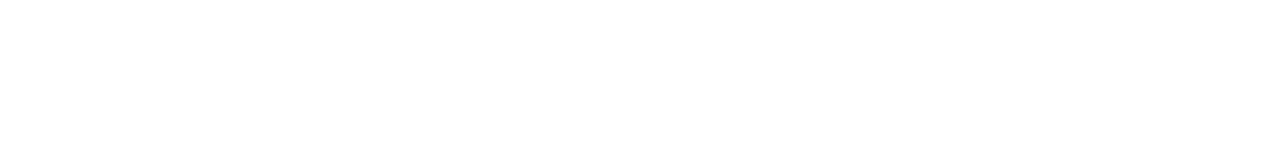
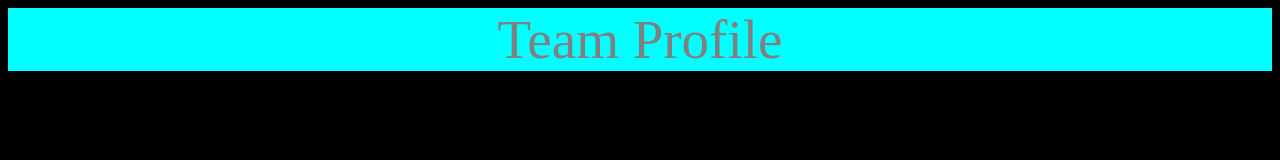
Before and after one commit to aniecres/Team_Profile_Generator, a website: page dist/index.html in a window 1280 px wide. Drawn offline with Linux system fonts and the light colour scheme.

Commit message:
coding html and css files

```diff
--- a/dist/index.html
+++ b/dist/index.html
@@ -5,9 +5,25 @@
     <meta http-equiv="X-UA-Compatible" content="IE=edge">
     <meta name="viewport" content="width=device-width, initial-scale=1.0">
     <title>Team Profile</title>
-    <link rel="stylesheet" href="./style.css">
+    <link rel="stylesheet" href="https://cdnjs.cloudflare.com/ajax/libs/font-awesome/5.11.2/css/all.min.css">
+    <link href="https://fonts.googleapis.com/css?family=Public+Sans:300i,300,500&display=swap">
+    <link rel="https://stackpath.bootstrapcdn.com/bootstrap/4.5.0/css/bootstrap.min.css" integrity="sha384-9aIt2nRpC12Uk9gS9baDl411NQApFmC26EwAOH8WgZl5MYYxFfc+NcPb1dKGj7Sk" crossorigin="anonymous">
+    <link rel="stylesheet" href="style.css">
 </head>
 <body>
+    <header>
+        <nav class="head" id="head">
+            <span class="headline mb-0 h1 w-100 text-center" id="head-text">Team Profile</span>
+        </nav>
+    </header>
 
+    <main>
+        <div class="container"></div>
+        <div class="team-card" id="team-card"></div>
+
+        <!-- building team cards -->
+        <div class="col-4 mt-4">
+            <div class="card h-100"></div>
+    </main>
 </body>
 </html>
--- a/dist/style.css
+++ b/dist/style.css
@@ -0,0 +1,25 @@
+* {
+    box-sizing: border-box;
+    background-color: black;
+}
+
+:root {
+    --primary: aqua;
+    --secondary:
+}
+
+body {
+    font-family: 'Times New Roman', Times, serif;
+}
+
+#head {
+    background-color: var(--primary);
+    color: gray;
+    align-items: center;
+    text-align: center;
+}
+
+#head-text {
+    background-color: var(--primary);
+    font-size: 55px;
+}
```
